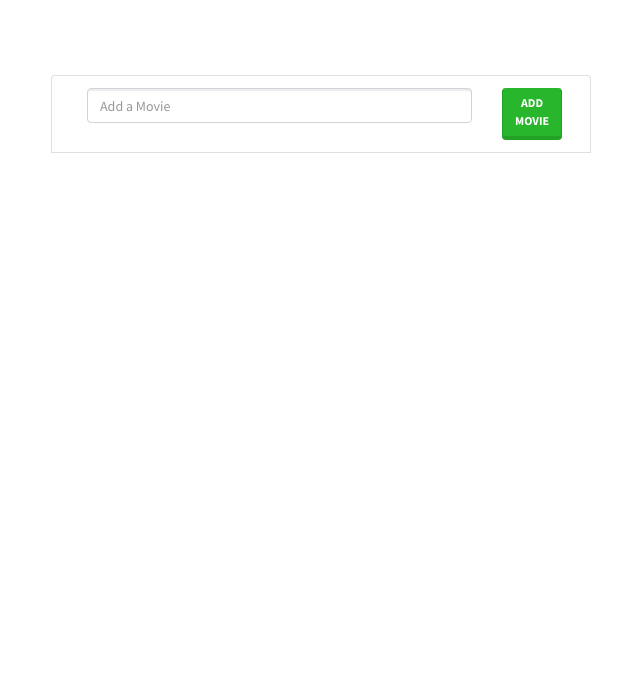
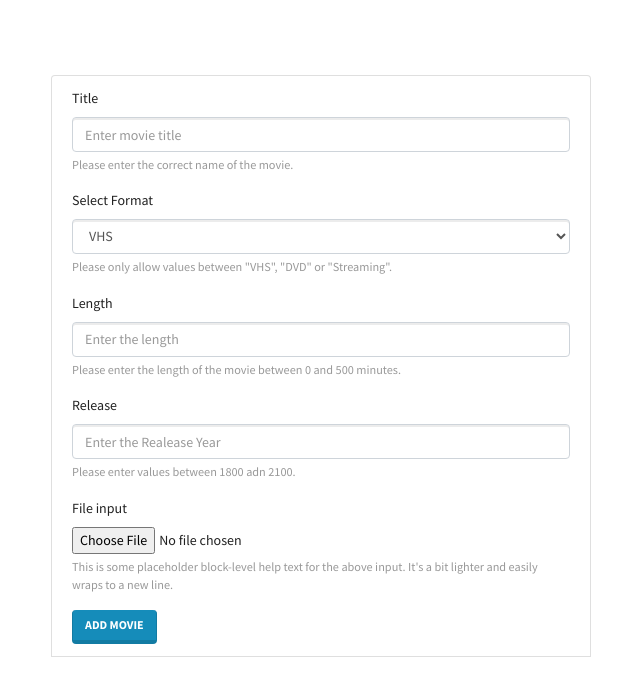
Before and after one commit to sharstream/branded, a website: page public/index.html in a window 1280 px wide. Shown: the whole page, without its empty margins (319-959 px from the left). Drawn offline with nearby package versions, Linux system fonts and the light colour scheme; no server answers.

Commit message:
Bootstrap form

```diff
--- a/public/index.html
+++ b/public/index.html
@@ -20,11 +20,38 @@
             <form id="movie-form">
               <div class="container">
                 <div class="row">
-                  <div class="col-10">
-                    <input class="new-item form-control" placeholder="Add a Movie" type="text" />
-                  </div>
-                  <div class="col-2">
-                    <button type="submit" class="btn btn-success">Add Movie</button>
+                  <div>
+                    <div class="form-group">
+                      <label for="movieTitle">Title</label>
+                      <input type="text" class="new-item form-control" id="movieTitle" aria-describedby="movieHelp" placeholder="Enter movie title">
+                      <small id="titleHelp" class="form-text text-muted">Please enter the correct name of the movie.</small>
+                    </div>
+                    <div class="form-group">
+                      <label for="movieVideo">Select Format</label>
+                      <select class="form-control" id="movieVideo">
+                        <option>VHS</option>
+                        <option>DVD</option>
+                        <option>Streaming</option>
+                      </select>
+                      <small id="videoHelp" class="form-text text-muted">Please only allow values between "VHS", "DVD" or "Streaming".</small>
+                    </div>
+                    <div class="form-group">
+                      <label for="movieLength">Length</label>
+                      <input type="text" class="form-control" id="movieLength" aria-describedby="lengthHelp" placeholder="Enter the length">
+                      <small id="lengthHelp" class="form-text text-muted">Please enter the length of the movie between 0 and 500 minutes.</small>
+                    </div>
+                    <div class="form-group">
+                      <label for="movieRelease">Release</label>
+                      <input type="text" class="form-control" id="movieRelease" aria-describedby="releaseHelp" placeholder="Enter the Realease Year">
+                      <small id="releaseHelp" class="form-text text-muted">Please enter values between 1800 adn 2100.</small>
+                    </div>
+                    <div class="form-group">
+                      <label for="exampleInputFile">File input</label>
+                      <input type="file" class="form-control-file" id="exampleInputFile" aria-describedby="fileHelp">
+                      <small id="fileHelp" class="form-text text-muted">This is some placeholder block-level help text for the above
+                        input. It's a bit lighter and easily wraps to a new line.</small>
+                    </div>
+                    <button type="submit" class="btn btn-primary">Add Movie</button>
                   </div>
                 </div>
               </div>
```
